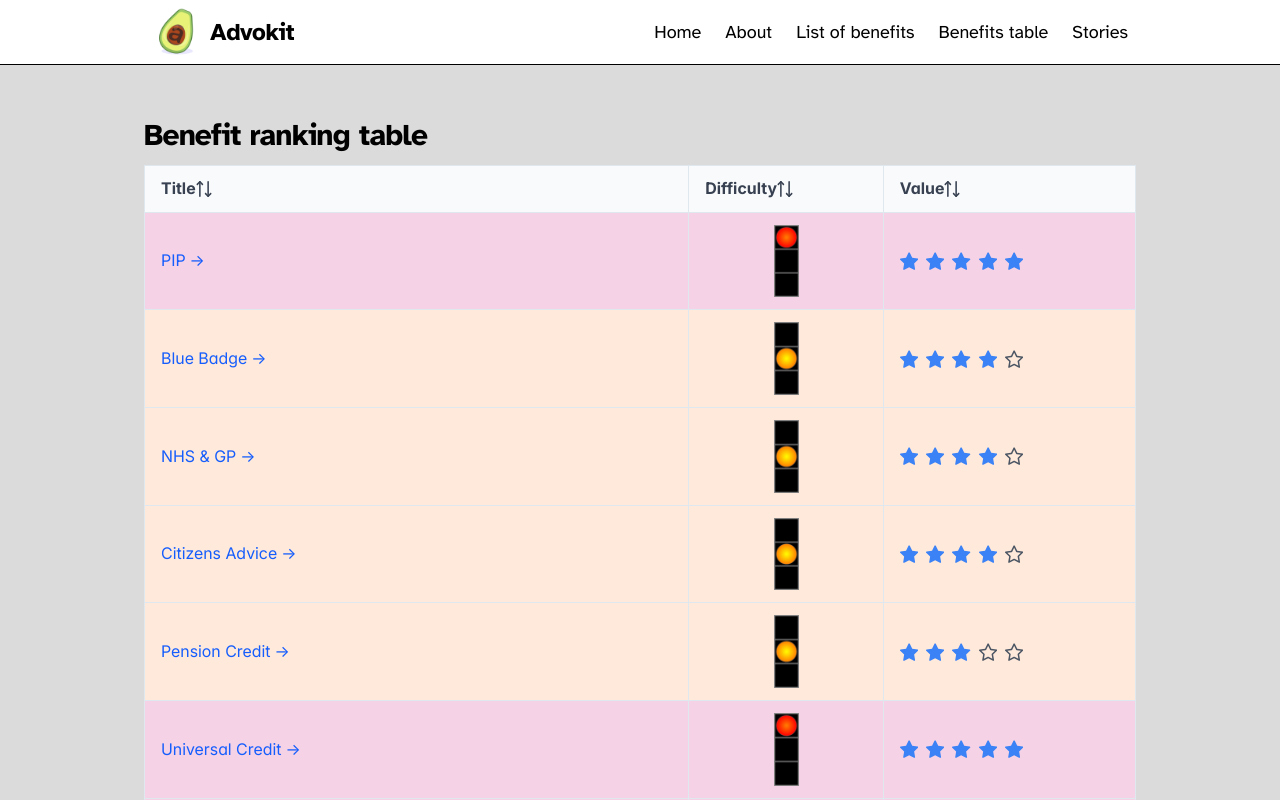
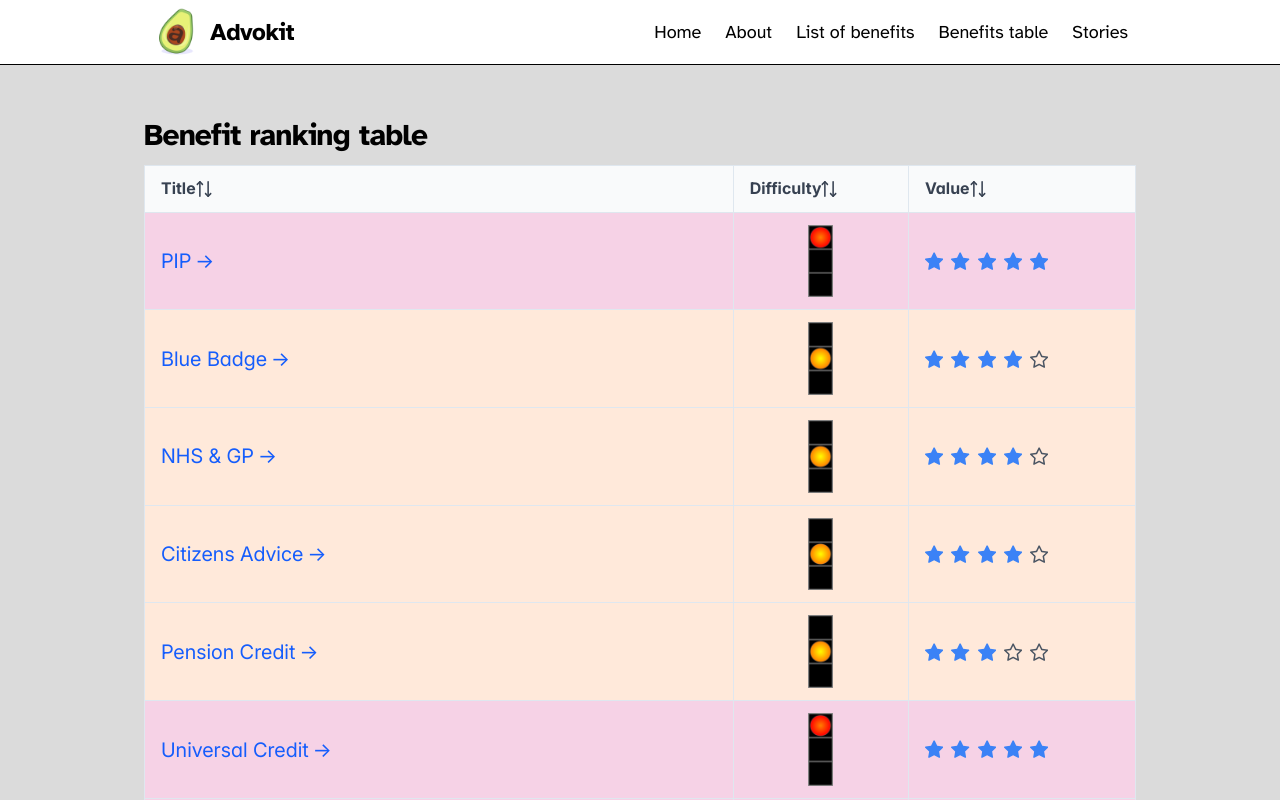
Before and after one commit to HumphreyCurtis/Advokit, a Next.js app: page /benefits-table in a window 1280 px wide. Shown: the top 800 px of the page. Built offline with nearby package versions, Linux system fonts and the light colour scheme.

Commit message:
Minor tweaks to pages -- added stories from YouTube

```diff
--- a/app/components/BenefitTable.tsx
+++ b/app/components/BenefitTable.tsx
@@ -91,7 +91,7 @@ export default function BenefitTable() {
           body={(benefit: Benefit) => (
             <Link
               href={`/benefits/${benefit.slug}`}
-              className="inline-flex items-center gap-1 text-blue-600 hover:text-blue-700 hover:underline underline-offset-2
+              className="text-xl inline-flex items-center gap-1 text-blue-600 hover:text-blue-700 hover:underline underline-offset-2
 focus-visible:outline-none focus-visible:ring-2 focus-visible:ring-blue-500 rounded transition"
               onClick={(e) => e.stopPropagation()}
               aria-label={`Open ${benefit.title}`}
--- a/app/stories/page.tsx
+++ b/app/stories/page.tsx
@@ -9,7 +9,28 @@ export default function Stories() {
   const videos: Video[] = [
     {
       title: "Three Strokes, Three PIP Attempts",
-      url: "https://www.youtube.com/watch?v=J0zNOyxtF94",
+      url: "https://youtu.be/sHKnGP8aepM",
+      transcript: "none.pdf",
+    },
+    {
+      title: "A Husband’s Guide to Blue Badge Applications & Appeals",
+      url: "https://youtu.be/jIGUuHiU9xk",
+      transcript: "none.pdf",
+    },
+    {
+      title: "3 PIP Rejections, Then Success — Why Appealing Matters",
+      url: "https://youtu.be/yvJ6XPNVDSA",
+      transcript: "none.pdf",
+    },
+    {
+      title:
+        "An SLT’s Best Advice for Benefit Applicants (20+ Years Supporting Applications)",
+      url: "https://youtu.be/CUzAT_R89sM",
+      transcript: "none.pdf",
+    },
+    {
+      title: "A Young Man’s Story Living with Aphasia & Hidden Disability",
+      url: "https://youtu.be/DcXJFVfYbCs",
       transcript: "none.pdf",
     },
   ];
```
Also changed, not shown: app/benefits/[slug]/page.tsx (+3 -42 lines).
